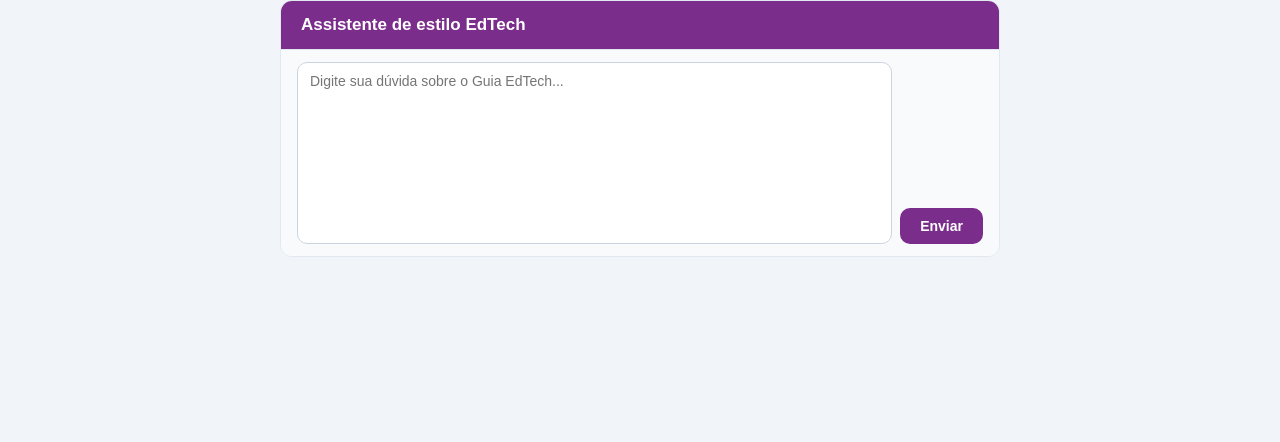
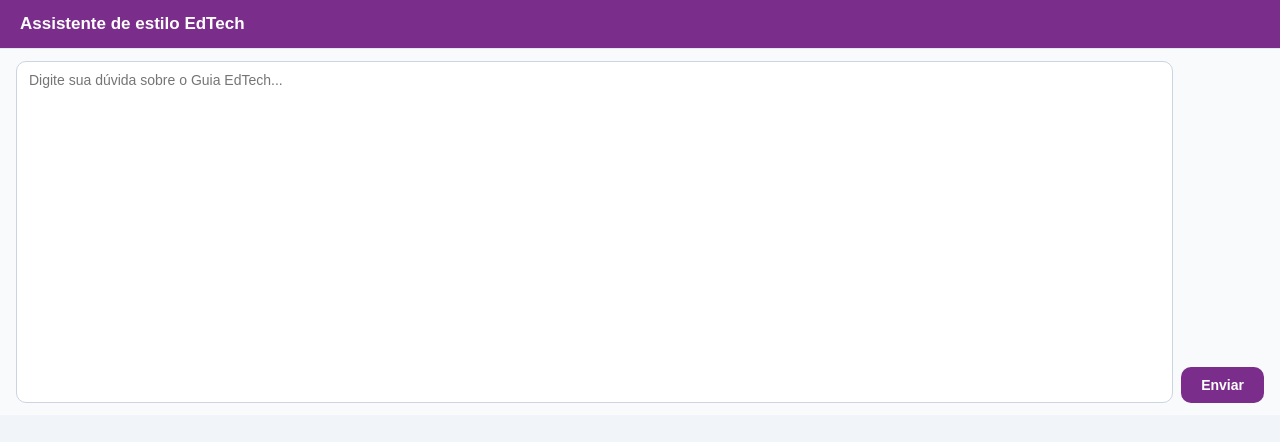
Before and after one commit to eliaslascoski-afk/edtech-chatbot-gemini, a Next.js app: page / in a window 1280 px wide. Shown: the top 442 px of the page. Built offline with nearby package versions, Linux system fonts and the light colour scheme.

Commit message:
fix: remove bordas e margem do container; textarea 20 linhas

```diff
--- a/pages/index.js
+++ b/pages/index.js
@@ -41,7 +41,7 @@ export default function Home() {
         <div ref={bottomRef} />
       </div>
       <div style={s.inputRow}>
-        <textarea style={s.textarea} rows={10} value={input} onChange={(e) => setInput(e.target.value)} onKeyDown={handleKey} placeholder="Digite sua dúvida sobre o Guia EdTech..." disabled={loading} />
+        <textarea style={s.textarea} rows={20} value={input} onChange={(e) => setInput(e.target.value)} onKeyDown={handleKey} placeholder="Digite sua dúvida sobre o Guia EdTech..." disabled={loading} />
         <button style={s.button} onClick={sendMessage} disabled={loading}>{loading ? '...' : 'Enviar'}</button>
       </div>
     </div>
@@ -49,7 +49,7 @@ export default function Home() {
 }
 
 const s = {
-  container: { display: 'flex', flexDirection: 'column', width: '720px', maxWidth: '100%', margin: '0 auto', fontFamily: 'sans-serif', background: '#fff', border: '1px solid #e2e8f0', borderRadius: '12px', overflow: 'hidden' },
+  container: { display: 'flex', flexDirection: 'column', width: '100%', margin: '0', fontFamily: 'sans-serif', background: '#fff', overflow: 'hidden' },
   header: { background: '#7B2D8B', color: '#fff', padding: '14px 20px', fontSize: '17px', fontWeight: 'bold', flexShrink: 0 },
   messagesBase: { maxHeight: '4200px', overflowY: 'auto', display: 'flex', flexDirection: 'column', gap: '10px' },
   bubble: { maxWidth: '82%', padding: '10px 14px', borderRadius: '16px', lineHeight: 1.55, fontSize: '15px', whiteSpace: 'pre-wrap' },
```
